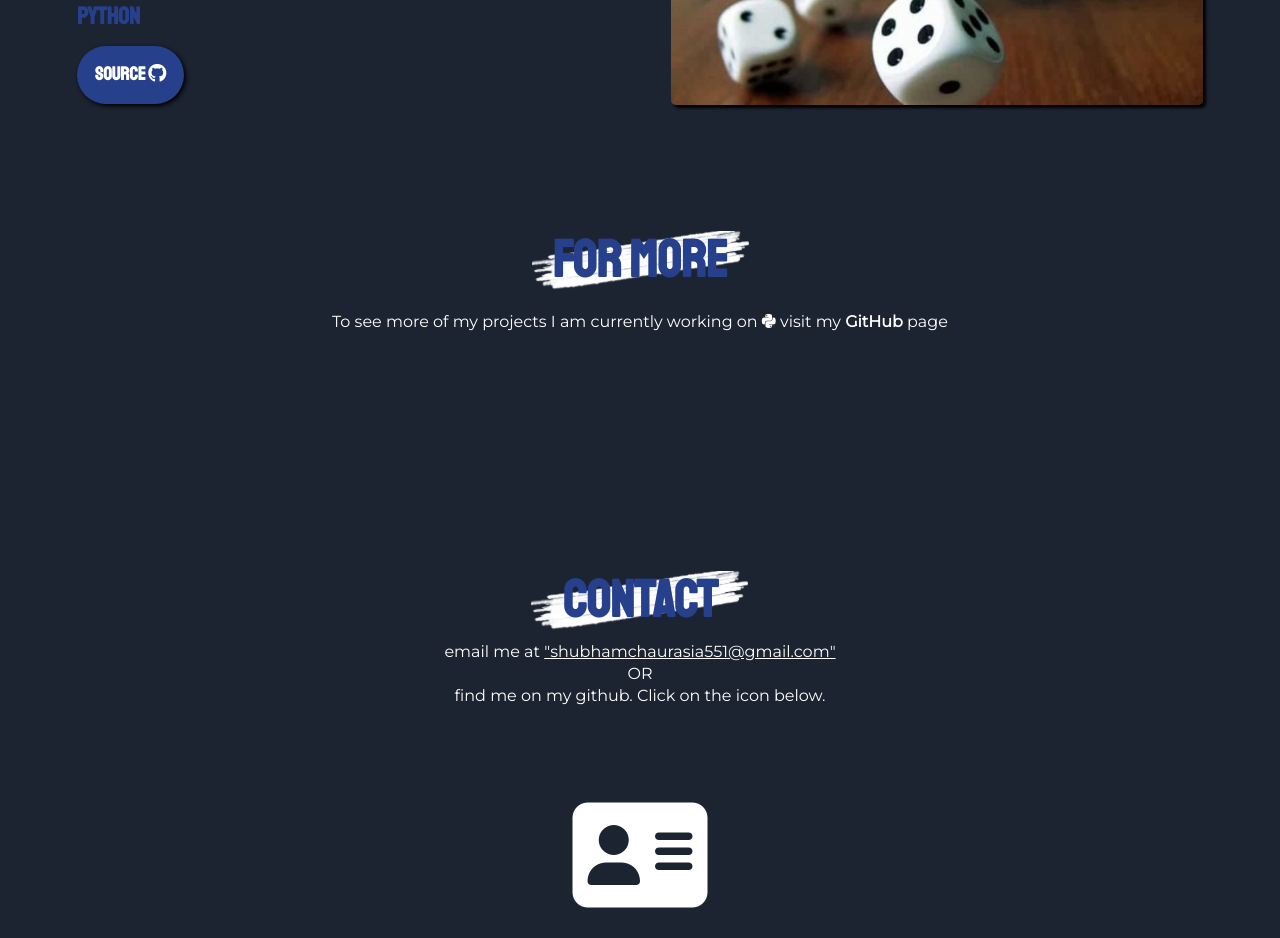
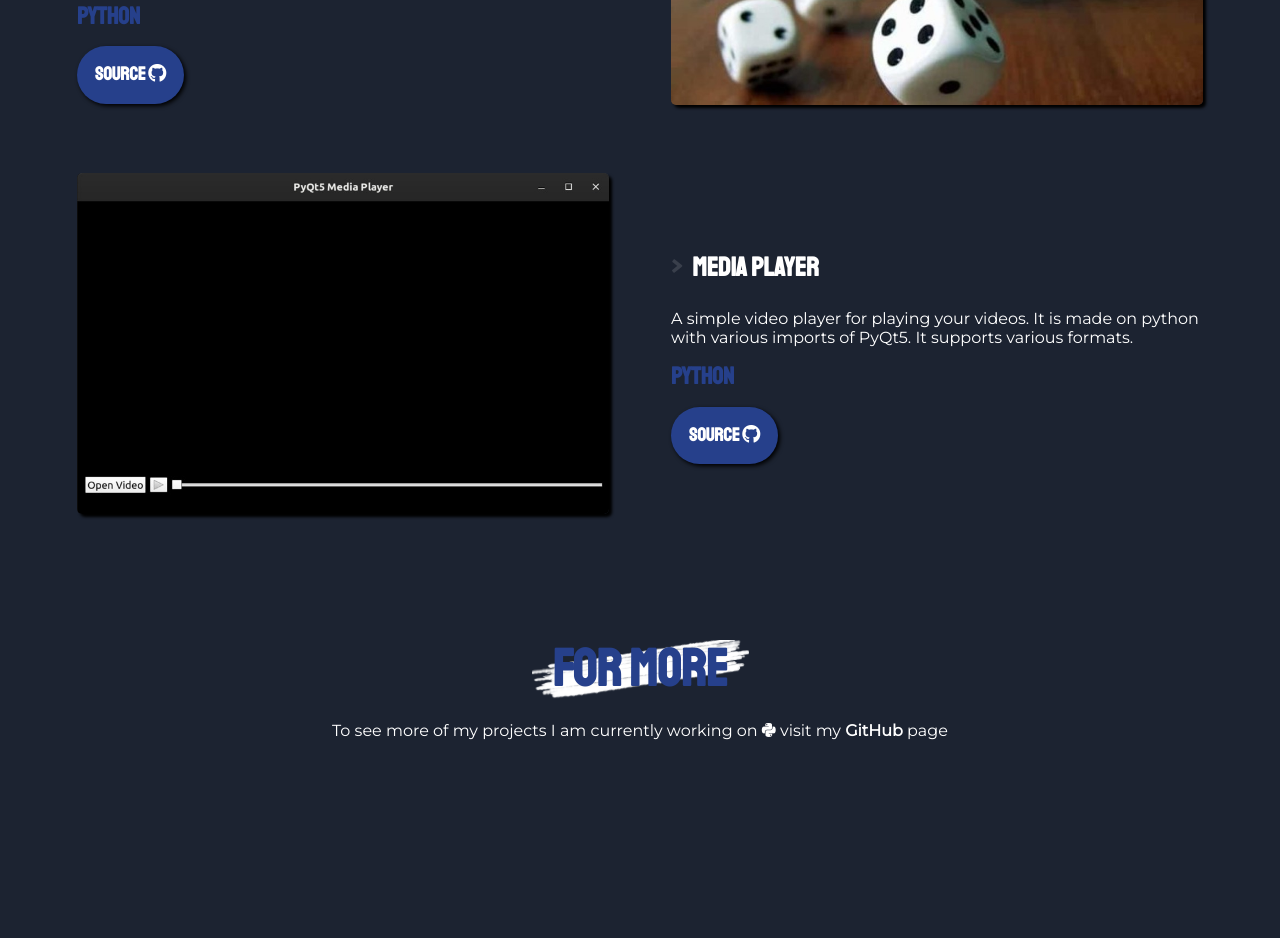
Before and after one commit to shubham-ch/portfolio, a plain HTML site: page index.html in a window 1280 px wide. Shown: the part 3066-4004 px from the top of the page. Drawn offline with Linux system fonts and the light colour scheme.

Commit message:
new project added

```diff
--- a/index.html
+++ b/index.html
@@ -96,15 +96,15 @@ Created in 02/2021
                     <a href="https://github.com/shubham-ch/rollingDiceGame" target="_blank"><button class="buttons-page">SOURCE <i class="fab fa-github"></i></button></a>
                     <!--<a href="" target="_blank"><button class="buttons-page">VISIT <i class="fas fa-link"></i></button></a>-->
                 </div>
-                <!--<div>
-                    <h3 class="title-port">VIDEO PLAYER</h3>
-                    <img src="../img/videoPlayer-512.jpg" alt="An app for playing video" class="img-config img1">
-                    <img src="../img/videoPlayer.jpg" alt="An app for playing video" class="img-config img2">
-                    <p>A simple video player for playing your videos. It is made on python with various imports of PyQt5. It supports varios formats.</p>
+                <div>
+                    <h3 class="title-port">MEDIA PLAYER</h3>
+                    <img src="../img/mediaPlayer-512.jpg" alt="An app for playing video" class="img-config img1">
+                    <img src="../img/mediaPlayer.jpg" alt="An app for playing video" class="img-config img2">
+                    <p>A simple video player for playing your videos. It is made on python with various imports of PyQt5. It supports various formats.</p>
                     <h1 class="tec-title text-center"> PYTHON </h1>
-                    <a href="https://github.com/shubham-ch/videoPlayer.git" target="_blank"><button class="buttons-page">SOURCE <i class="fab fa-github"></i></button></a>
-                    <a href="" target="_blank"><button class="buttons-page">VISIT <i class="fas fa-link"></i></button></a>
-                </div>-->
+                    <a href="https://github.com/shubham-ch/mediaPlayer.git" target="_blank"><button class="buttons-page">SOURCE <i class="fab fa-github"></i></button></a>
+                    <!-- <a href="" target="_blank"><button class="buttons-page">VISIT <i class="fas fa-link"></i></button></a> -->
+                </div>
             </section>
             <section id="portfolio-max" id="portfolio">
                 <header>
@@ -182,24 +182,24 @@ Created in 02/2021
                         </tbody>
                     </table>
                 </div>
-                <!--<div>
+                <div>
                     <table>
                         <tbody>
                             <tr>
                                 <td>
-                                    <h3 class="title-port">VIDEO PLAYER</h3>
-                                    <p>A simple video player for playing your videos. It is made on python with various imports of PyQt5. It supports varios formats.</p>
-                                    <h1 class="tec-title"> PYTHON </h1>
-                                    <a href="https://github.com/shubham-ch/videoPlayer.git" target="_blank"><button class="buttons-page">SOURCE <i class="fab fa-github"></i></button></a>
-                                    <a href="https://github.com/shubham-ch/rollingDiceGame" target="_blank"><button class="buttons-page">VISIT <i class="fas fa-link"></i></button></a>
+                                    <img src="../img/mediaPlayer.jpg" alt="media player for playing videos." class="img-config">
                                 </td>
                                 <td>
-                                    <img src="../img/videoPlayer" alt="website created to easily and quickly calculate the ICMS tax" class="img-config">
+                                    <h3 class="title-port">MEDIA PLAYER</h3>
+                                    <p>A simple video player for playing your videos. It is made on python with various imports of PyQt5. It supports various formats.</p>
+                                    <h1 class="tec-title"> PYTHON </h1>
+                                    <a href="https://github.com/shubham-ch/mediaPlayer.git" target="_blank"><button class="buttons-page">SOURCE <i class="fab fa-github"></i></button></a>
+                                    <!-- <a href="https://github.com/shubham-ch/rollingDiceGame" target="_blank"><button class="buttons-page">VISIT <i class="fas fa-link"></i></button></a> -->
                                 </td>
                             </tr>
                         </tbody>
                     </table>
-                </div>-->
+                </div>
             </section>
             <section class="content-page text-center md">
                 <header>
```
Also changed, not shown: img/mediaPlayer-512.jpg (added), img/mediaPlayer.jpg (added), img/videoPlayer-512.jpg (deleted), img/videoPlayer.jpg (deleted).
